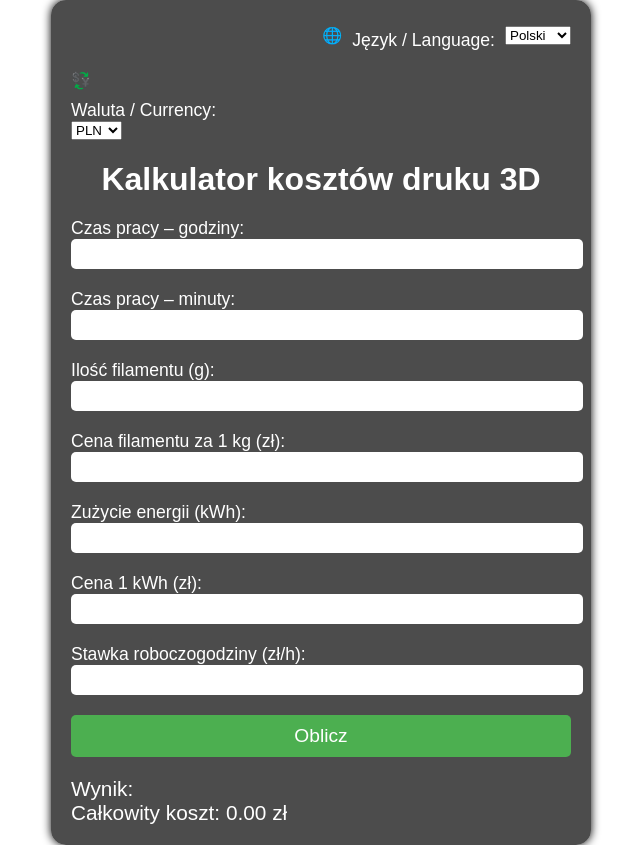
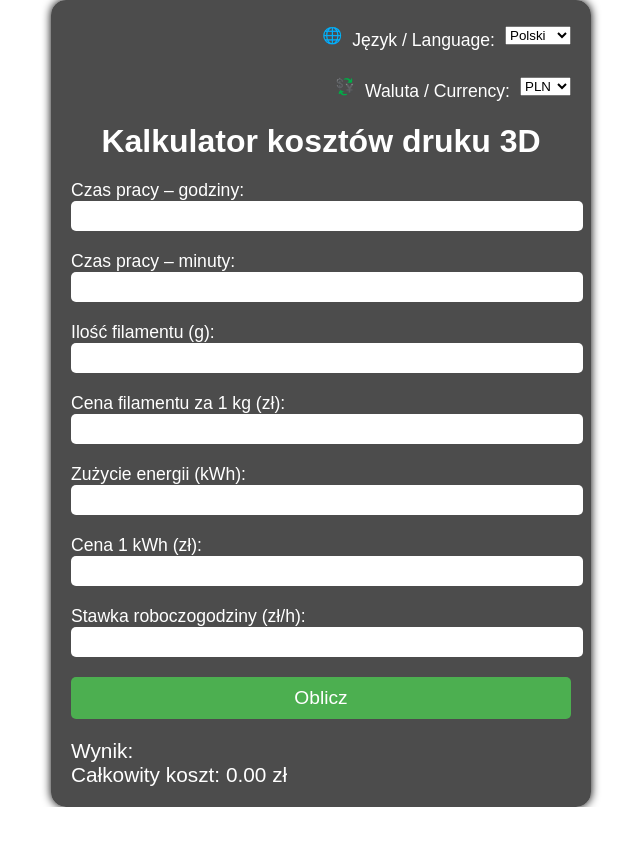
Before and after one commit to Shogunowsky/Kalkulatorkosztowdruku3d, a plain HTML site: page index.html in a window 1280 px wide. Shown: the whole page, without its empty margins (319-959 px from the left). After the commit the page ends 807 px from the top, so only its background shows below. Drawn offline with Linux system fonts and the light colour scheme; no server answers; a web font is replaced by a local one.

Commit message:
style.css

```diff
--- a/style.css
+++ b/style.css
@@ -59,7 +59,7 @@ button:hover {
   font-size: 1.3rem;
 }
 
-.lang-switch {
+.lang-switch, .currency-switch {
   display: flex;
   justify-content: flex-end;
   align-items: center;
```
